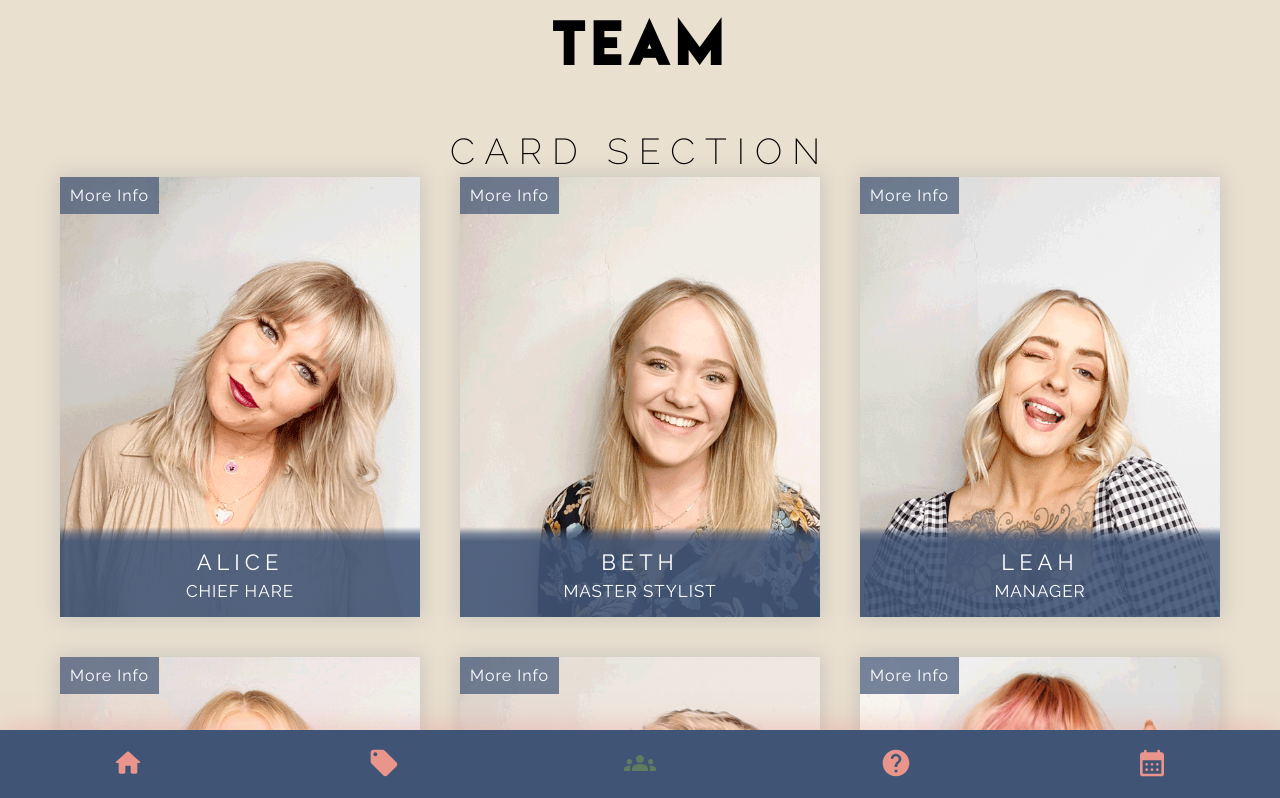
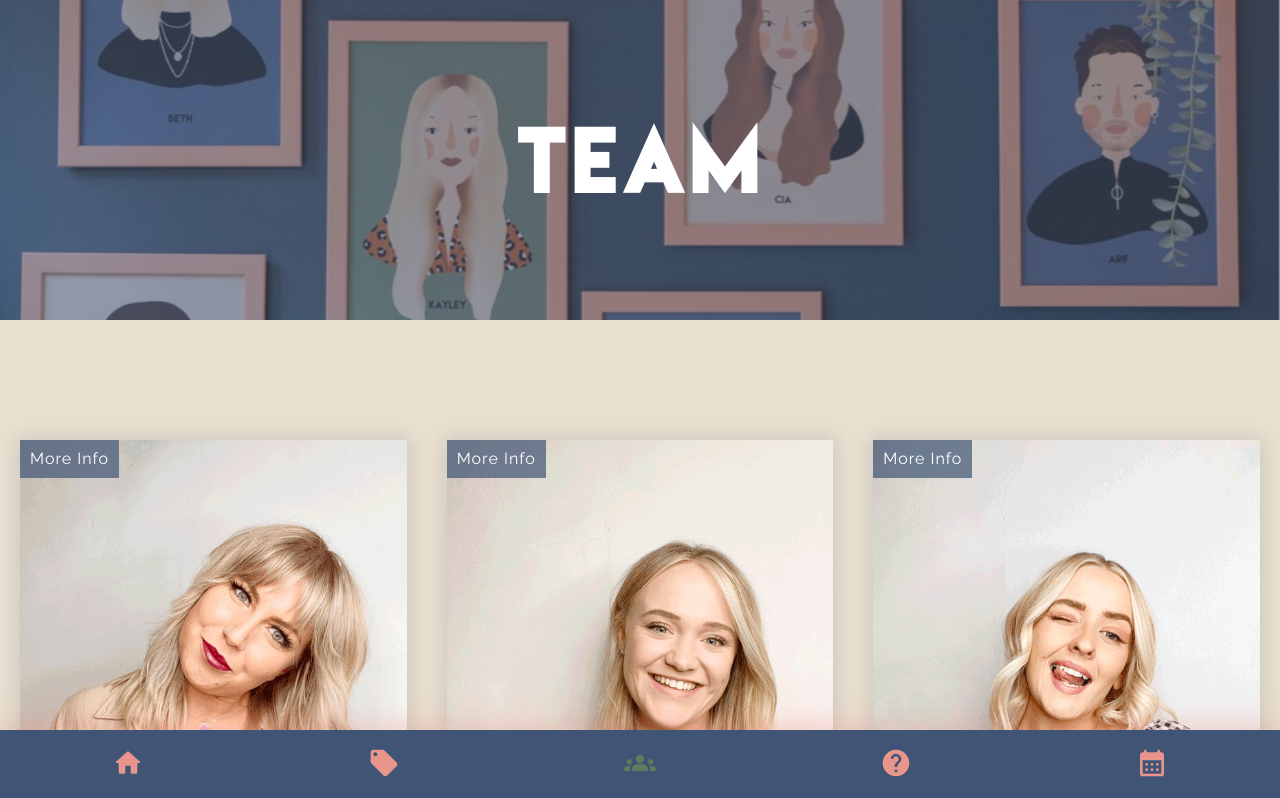
Before and after one commit to declanharrop/alice-and-the-hair, a Next.js app: page /team in a window 1280 px wide. Shown: the top 798 px of the page. Built offline with nearby package versions, Linux system fonts and the light colour scheme.

Commit message:
Hero Image Built

```diff
--- a/src/Components/CardSection/CardSection.js
+++ b/src/Components/CardSection/CardSection.js
@@ -5,7 +5,6 @@ import RotatingCard from './RotatingCard';
 export default function CardSection({ data }) {
   return (
     <CardSectionStyles>
-      <h4>Card Section</h4>
       <div className="card-section-container">
         {data.map((item, i) => (
           <div key={i}>
--- a/src/Components/CardSection/CardSection.styles.js
+++ b/src/Components/CardSection/CardSection.styles.js
@@ -1,7 +1,7 @@
 import styled from 'styled-components';
 
 const CardSectionStyles = styled.div`
-  max-width: 1200px;
+  max-width: 1400px;
   margin: 20px auto;
   padding: 20px;
   cursor: pointer;
--- /dev/null
+++ b/src/Components/Hero/HeroImage.js
@@ -0,0 +1,18 @@
+import { HeroImageStyles } from './HeroStyles';
+
+export default function HeroImage({
+  height = '40vh',
+  children,
+  background = 'Team',
+}) {
+  return (
+    <HeroImageStyles
+      style={{
+        height: `${height}`,
+        backgroundImage: `url(/img/hero/${background}.jpg)`,
+      }}
+    >
+      <div className="overlay">{children}</div>
+    </HeroImageStyles>
+  );
+}
--- a/src/Components/Hero/HeroStyles.js
+++ b/src/Components/Hero/HeroStyles.js
@@ -44,4 +44,28 @@ export const HeroVideoStyles = styled.div`
   }
 `;
 
-export const HeroImageStyles = styled.div``;
+export const HeroImageStyles = styled.div`
+  background-repeat: no-repeat;
+  background-size: cover;
+  background-position: center center;
+  margin-bottom: 100px;
+  .overlay {
+    background: var(--navyxf);
+    height: 100%;
+    width: 100%;
+    display: flex;
+    justify-content: center;
+    align-items: center;
+    color: white;
+    h1 {
+      font-size: 8rem;
+    }
+  }
+  @media screen and (max-width: 560px) {
+    .overlay {
+      h1 {
+        font-size: 6rem;
+      }
+    }
+  }
+`;
--- a/src/pages/team/index.js
+++ b/src/pages/team/index.js
@@ -1,10 +1,13 @@
 import CardSection from '../../Components/CardSection/CardSection';
 import TeamData from '../../../public/data/team.json';
+import HeroImage from '../../Components/Hero/HeroImage';
 
 export default function Team() {
   return (
     <div>
-      <h1>Team</h1>
+      <HeroImage>
+        <h1>Team</h1>
+      </HeroImage>
       <CardSection data={TeamData} />
     </div>
   );
```
Also changed, not shown: public/img/hero/Team.jpg (renamed from public/img/team/Team.jpg).
